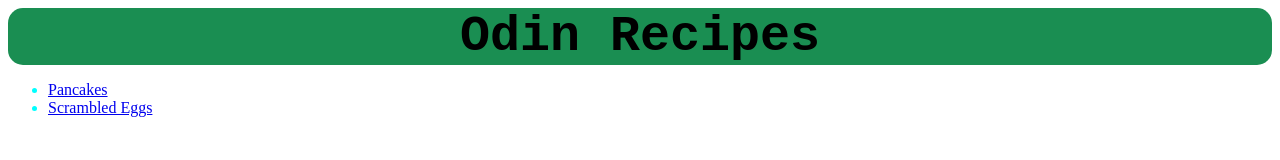
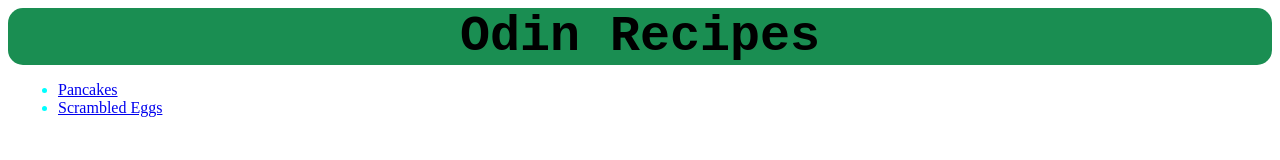
Before and after one commit to nemerson/odin-recipes, a plain HTML site: page index.html in a window 1280 px wide. Drawn offline with Linux system fonts and the light colour scheme.

Commit message:
css update

```diff
--- a/style.css
+++ b/style.css
@@ -10,6 +10,10 @@ h1 {
     margin: 0 auto;
 }
 
+.list {
+    margin: 10px;
+}
+
 ul {
 
     color: aqua;
```
